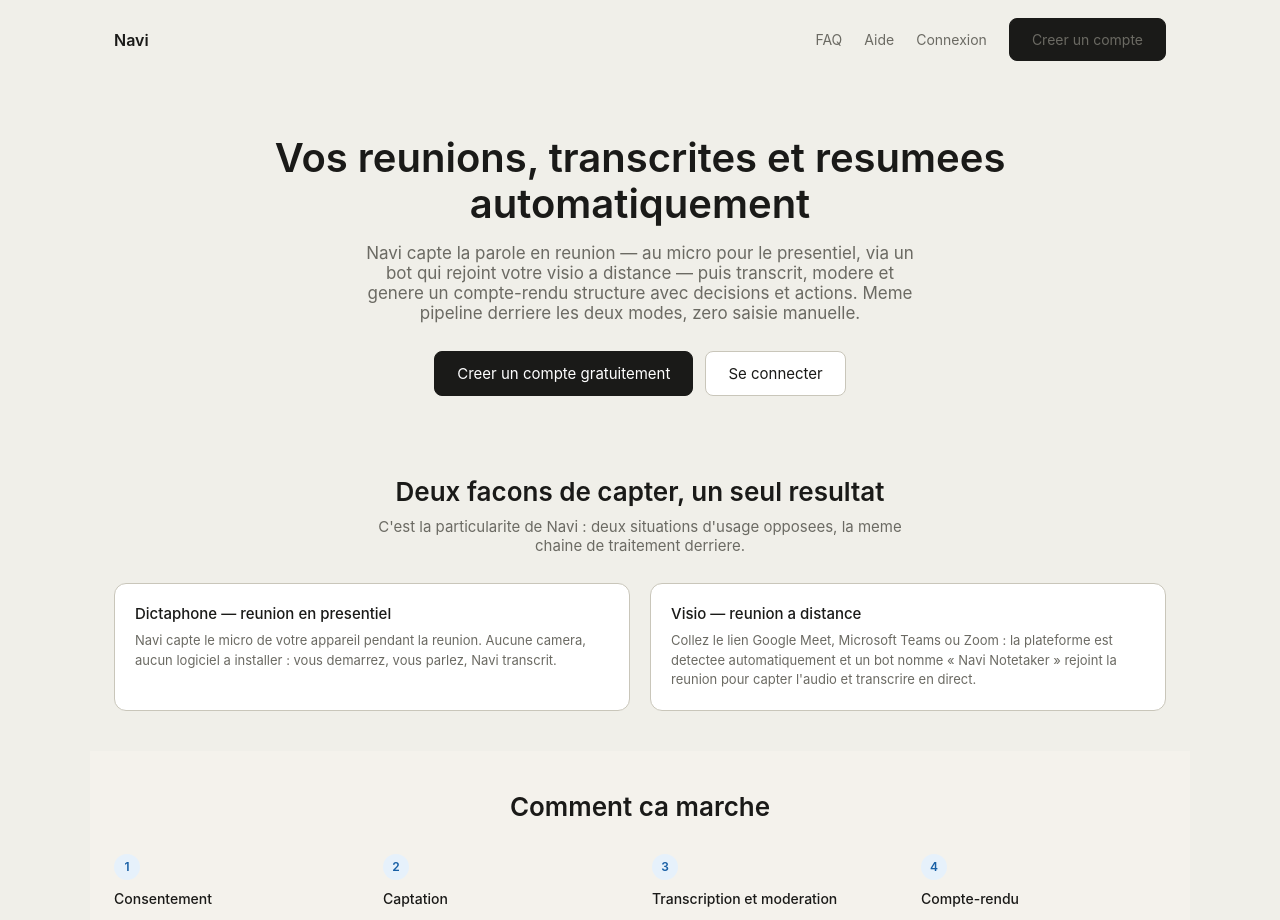
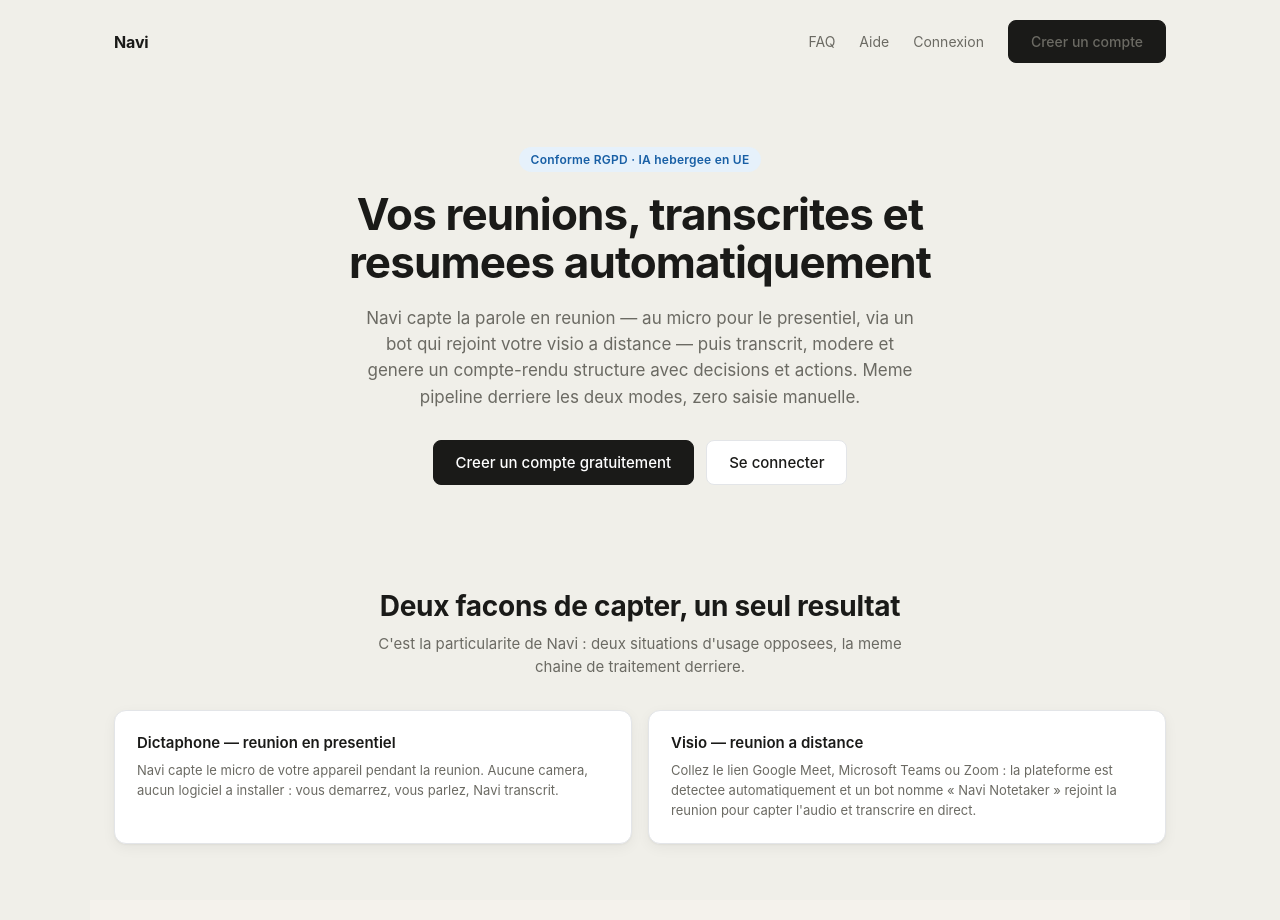
Before and after one commit to BrownGreg/Navi, a Next.js app: page / in a window 1280 px wide. Shown: the top 920 px of the page. Built offline with nearby package versions, Linux system fonts and the light colour scheme; no server answers.

Commit message:
style(landing): affine le design dans un esprit Cal.com
Palette neutre plus froide, cards avec ombre au survol plutot que
bordure seule, boutons plus nets, badge eyebrow RGPD au-dessus du
titre. Change uniquement scope a .landing, sans toucher aux variables
globales utilisees par le reste de l'app.

```diff
--- a/app/globals.css
+++ b/app/globals.css
@@ -145,7 +145,22 @@ h2 { font-size: 15px; font-weight: 500; margin: 0 0 4px; }
 .top-actions { display: flex; justify-content: space-between; align-items: center; margin-bottom: 16px; }
 .top-actions a { font-size: 13px; text-decoration: none; color: var(--text-secondary); }
 
-/* --- Landing page : pleine largeur, contrairement au conteneur .page (420px) du reste de l'app --- */
+/* --- Landing page : pleine largeur, contrairement au conteneur .page (420px) du reste de l'app ---
+   Palette neutre froide + cards avec ombre plutot que bordure seule, dans l'esprit Cal.com
+   (cf. https://getdesign.md/cal/design-md), scopee a .landing pour ne pas affecter le reste de l'app. */
+
+.landing {
+  --landing-border: #e3e5e8;
+  --landing-shadow: 0 1px 2px rgba(15, 15, 20, 0.04), 0 4px 14px rgba(15, 15, 20, 0.05);
+  --landing-shadow-hover: 0 2px 4px rgba(15, 15, 20, 0.05), 0 8px 24px rgba(15, 15, 20, 0.08);
+}
+@media (prefers-color-scheme: dark) {
+  .landing {
+    --landing-border: #333538;
+    --landing-shadow: 0 1px 2px rgba(0, 0, 0, 0.2), 0 4px 14px rgba(0, 0, 0, 0.24);
+    --landing-shadow-hover: 0 2px 4px rgba(0, 0, 0, 0.24), 0 8px 24px rgba(0, 0, 0, 0.32);
+  }
+}
 
 .landing-nav {
   display: flex;
@@ -153,42 +168,59 @@ h2 { font-size: 15px; font-weight: 500; margin: 0 0 4px; }
   justify-content: space-between;
   max-width: 1100px;
   margin: 0 auto;
-  padding: 18px 24px;
+  padding: 20px 24px;
 }
 
-.landing-logo { font-weight: 600; font-size: 16px; color: var(--text-primary); text-decoration: none; }
+.landing-logo { font-weight: 700; font-size: 16px; letter-spacing: -0.01em; color: var(--text-primary); text-decoration: none; }
 
-.landing-nav-links { display: flex; align-items: center; gap: 22px; }
+.landing-nav-links { display: flex; align-items: center; gap: 24px; }
 .landing-nav-links a { font-size: 14px; color: var(--text-secondary); text-decoration: none; }
 .landing-nav-links a:hover { color: var(--text-primary); }
 
-.landing-section { max-width: 1100px; margin: 0 auto; padding: 40px 24px; }
+.landing-section { max-width: 1100px; margin: 0 auto; padding: 56px 24px; }
 .landing-section-narrow { max-width: 760px; }
 
-.landing-hero { text-align: center; padding: 56px 24px 40px; }
+.landing-eyebrow {
+  display: inline-flex;
+  align-items: center;
+  gap: 6px;
+  font-size: 12px;
+  font-weight: 600;
+  letter-spacing: 0.02em;
+  color: var(--accent);
+  background: var(--accent-bg);
+  border-radius: 999px;
+  padding: 5px 12px;
+  margin: 0 auto 18px;
+}
+
+.landing-hero { text-align: center; padding: 64px 24px 48px; }
 .landing-hero h1 {
-  font-size: 40px;
-  line-height: 1.15;
-  font-weight: 600;
-  margin: 0 auto 16px;
+  font-size: 44px;
+  line-height: 1.1;
+  font-weight: 700;
+  letter-spacing: -0.02em;
+  margin: 0 auto 18px;
   max-width: 760px;
 }
-.landing-hero p.lead { font-size: 17px; color: var(--text-secondary); max-width: 560px; margin: 0 auto 28px; }
+.landing-hero p.lead { font-size: 17px; color: var(--text-secondary); max-width: 560px; margin: 0 auto 30px; line-height: 1.55; }
 
 .landing-cta-row { display: flex; gap: 12px; justify-content: center; flex-wrap: wrap; }
 
 .landing-btn {
   display: inline-block;
   padding: 12px 22px;
-  border-radius: var(--radius);
+  border-radius: 8px;
   font-size: 15px;
+  font-weight: 500;
   text-decoration: none;
   cursor: pointer;
-  border: 1px solid var(--border-strong);
+  border: 1px solid var(--landing-border);
   color: var(--text-primary);
   background: var(--surface-2);
+  transition: box-shadow 0.15s ease, transform 0.15s ease;
 }
-.landing-btn:hover { background: var(--surface-1); }
+.landing-btn:hover { box-shadow: var(--landing-shadow); transform: translateY(-1px); }
 
 .landing-btn-primary {
   background: var(--text-primary);
@@ -199,62 +231,66 @@ h2 { font-size: 15px; font-weight: 500; margin: 0 0 4px; }
   .landing-btn-primary { color: var(--surface-0); }
 }
 
-.landing-section-title { text-align: center; font-size: 26px; font-weight: 600; margin: 0 0 10px; }
+.landing-section-title { text-align: center; font-size: 28px; font-weight: 700; letter-spacing: -0.01em; margin: 0 0 10px; }
 .landing-section-subtitle {
   text-align: center;
   color: var(--text-secondary);
   font-size: 15px;
   margin: 0 auto 8px;
   max-width: 560px;
+  line-height: 1.5;
 }
 
 .landing-grid {
   display: grid;
   grid-template-columns: repeat(auto-fit, minmax(230px, 1fr));
-  gap: 18px;
-  margin-top: 32px;
+  gap: 16px;
+  margin-top: 36px;
 }
 
 .landing-feature-card {
-  border: 1px solid var(--border-strong);
+  border: 1px solid var(--landing-border);
   border-radius: 12px;
-  padding: 20px;
+  padding: 22px;
   background: var(--surface-2);
+  box-shadow: var(--landing-shadow);
+  transition: box-shadow 0.15s ease;
 }
-.landing-feature-card h3 { font-size: 15px; margin: 0 0 8px; font-weight: 500; }
-.landing-feature-card p { font-size: 13px; color: var(--text-secondary); margin: 0; line-height: 1.5; }
+.landing-feature-card:hover { box-shadow: var(--landing-shadow-hover); }
+.landing-feature-card h3 { font-size: 15px; margin: 0 0 8px; font-weight: 600; }
+.landing-feature-card p { font-size: 13px; color: var(--text-secondary); margin: 0; line-height: 1.55; }
 
 .landing-steps {
   display: grid;
   grid-template-columns: repeat(auto-fit, minmax(200px, 1fr));
   gap: 24px;
-  margin-top: 32px;
+  margin-top: 36px;
 }
 
 .landing-step-num {
   width: 26px;
   height: 26px;
-  border-radius: 50%;
+  border-radius: 7px;
   background: var(--accent-bg);
   color: var(--accent);
   display: flex;
   align-items: center;
   justify-content: center;
   font-size: 12px;
-  font-weight: 600;
-  margin-bottom: 10px;
+  font-weight: 700;
+  margin-bottom: 12px;
 }
 
 .landing-split {
   display: grid;
   grid-template-columns: repeat(auto-fit, minmax(280px, 1fr));
-  gap: 20px;
-  margin-top: 28px;
+  gap: 16px;
+  margin-top: 32px;
 }
 
 .landing-footer {
-  border-top: 1px solid var(--border);
-  padding: 28px 24px 40px;
+  border-top: 1px solid var(--landing-border);
+  padding: 32px 24px 44px;
   text-align: center;
 }
 .landing-footer a { color: var(--text-secondary); font-size: 13px; margin: 0 10px; text-decoration: none; }
--- a/app/page.tsx
+++ b/app/page.tsx
@@ -31,6 +31,7 @@ export default async function LandingPage() {
       </nav>
 
       <section className="landing-hero">
+        <span className="landing-eyebrow">Conforme RGPD · IA hebergee en UE</span>
         <h1>Vos reunions, transcrites et resumees automatiquement</h1>
         <p className="lead">
           Navi capte la parole en reunion — au micro pour le presentiel, via un bot qui rejoint votre
```
